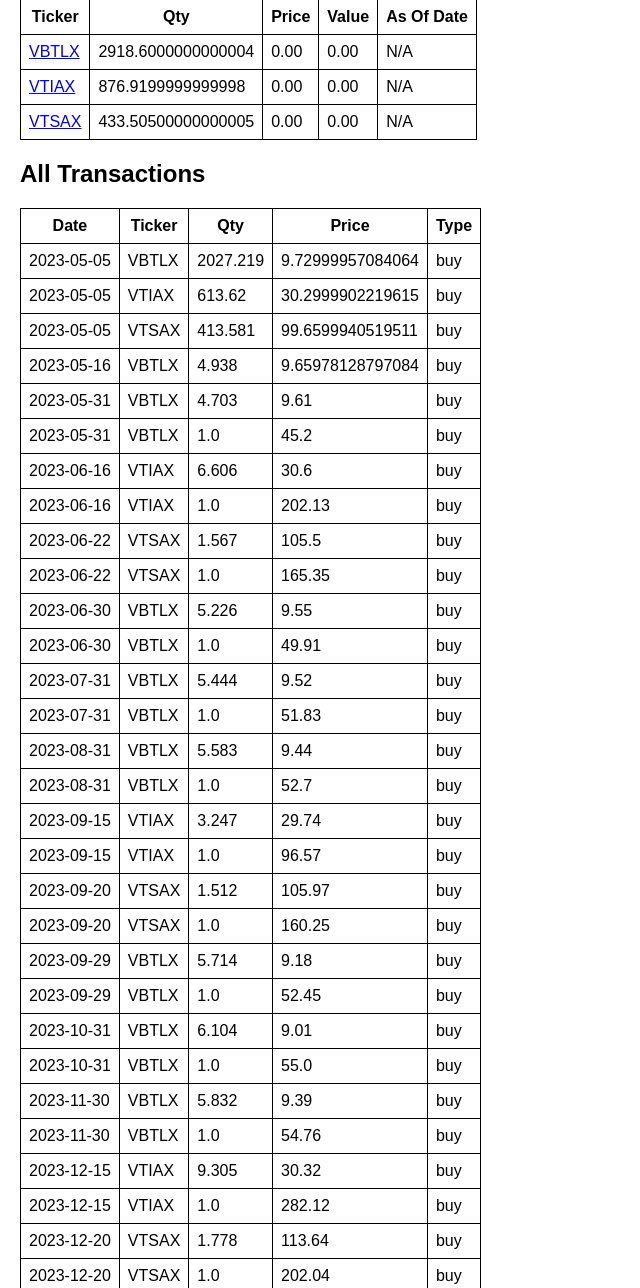
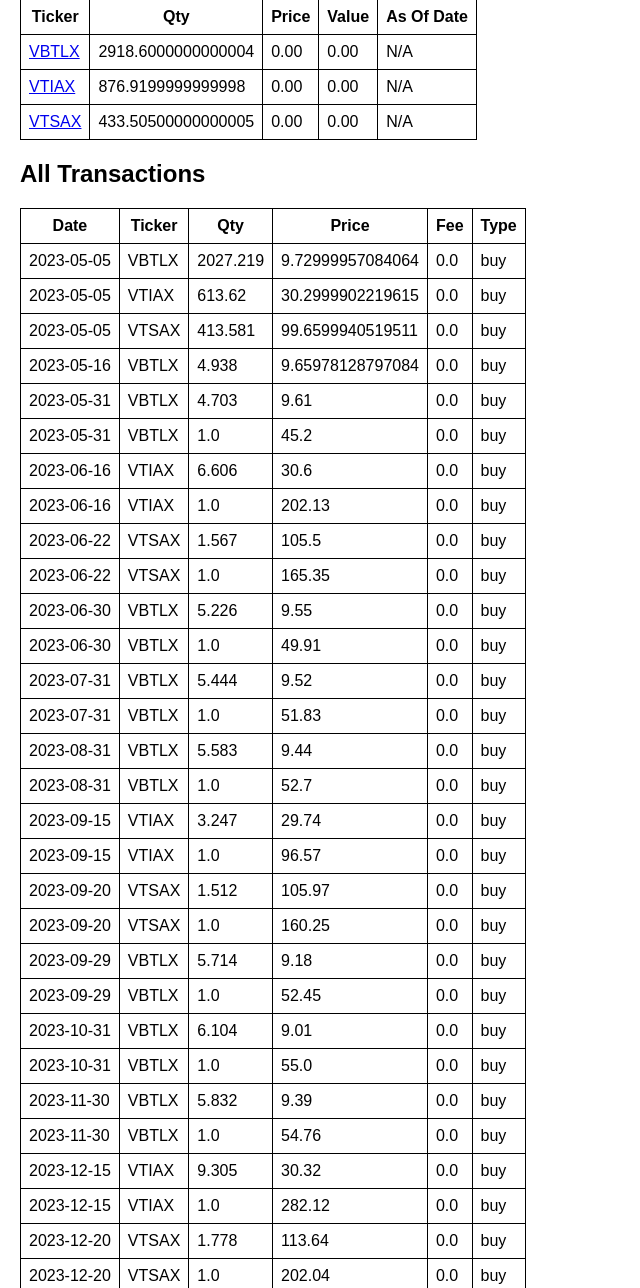
Before and after one commit to ChevySSinSD/investment-tracker, a FastAPI app: page / in a window 1280 px wide. Shown: the part 129-1417 px from the top of the page, without its empty margins (0-640 px from the left). Run offline with FastAPI, Linux system fonts and the light colour scheme.

Commit message:
Add fee and curency to model

```diff
--- a/app/main.py
+++ b/app/main.py
@@ -81,11 +81,13 @@ async def import_csv(
             try:
                 txn = schemas.TransactionCreate(
                     date=row["date"],
-                    ticker=row["ticker"],
+                    ticker=row["ticker"].strip().upper(),  # normalize here
                     quantity=float(row["quantity"]),
                     price=float(row["price"]),
-                    type=row.get("type", "buy")
-                )
+                    type=row.get("type", "buy").lower(),
+                    fee=float(row.get("fee", 0.0)),
+                    currency=row.get("currency", "USD").upper()
+            )
                 added = crud.add_transaction(db, txn)
                 if added:
                     count += 1
--- a/app/models.py
+++ b/app/models.py
@@ -3,9 +3,12 @@ from .database import Base
 
 class Transaction(Base):
     __tablename__ = "transactions"
+
     id = Column(Integer, primary_key=True, index=True)
     date = Column(Date, nullable=False)
     ticker = Column(String, nullable=False)
     quantity = Column(Float, nullable=False)
     price = Column(Float, nullable=False)
     type = Column(String, nullable=False, default="buy")
+    fee = Column(Float, nullable=True, default=0.0)
+    currency = Column(String, nullable=True, default="USD")
--- a/app/schemas.py
+++ b/app/schemas.py
@@ -7,3 +7,5 @@ class TransactionCreate(BaseModel):
     quantity: float
     price: float
     type: str = "buy"
+    fee: float = 0.0
+    currency: str = "USD"
--- a/templates/index.html
+++ b/templates/index.html
@@ -20,13 +20,14 @@
 
   <h2>All Transactions</h2>
   <table>
-    <tr><th>Date</th><th>Ticker</th><th>Qty</th><th>Price</th><th>Type</th></tr>
+    <th>Date</th><th>Ticker</th><th>Qty</th><th>Price</th><th>Fee</th><th>Type</th>
     {% for t in transactions %}
     <tr>
       <td>{{ t.date }}</td>
       <td>{{ t.ticker }}</td>
       <td>{{ t.quantity }}</td>
       <td>{{ t.price }}</td>
+      <td>{{ t.fee }}</td>
       <td>{{ t.type }}</td>
     </tr>
     {% endfor %}
```
Also changed, not shown: data/portfolio.db.
